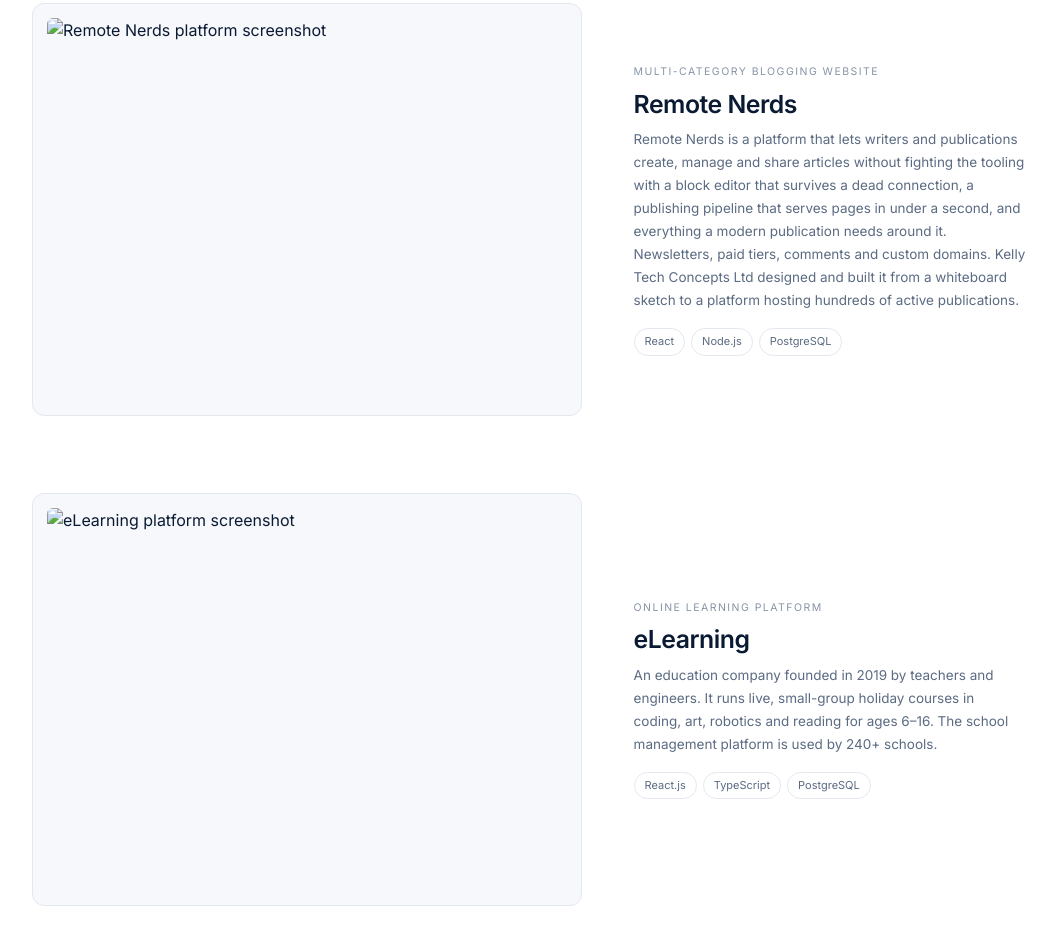
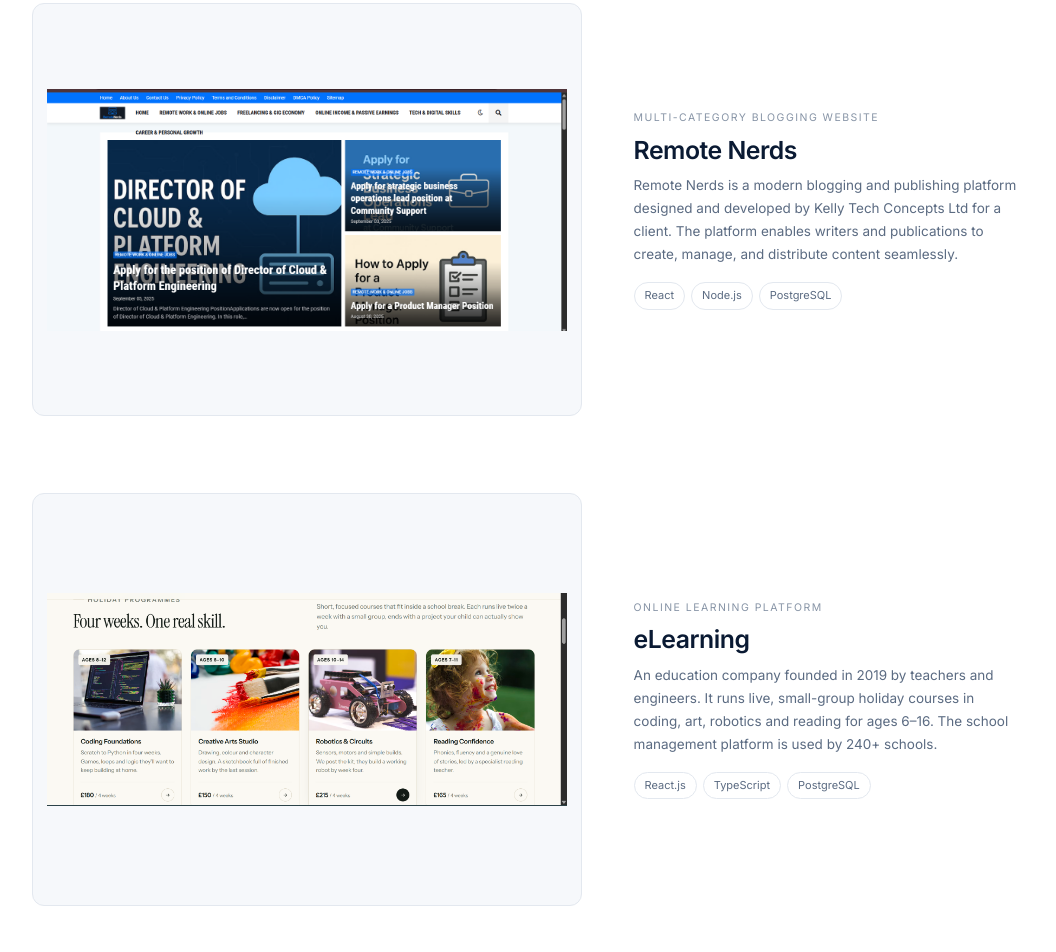
Before and after one commit to Kellytech01/website, a plain HTML site: page index.html in a window 1280 px wide. Shown: the part 3300-4252 px from the top of the page, without its empty margins (32-1088 px from the left). Drawn offline with Linux system fonts and the light colour scheme.

Commit message:
Update index.html

```diff
--- a/index.html
+++ b/index.html
@@ -1660,13 +1660,13 @@ footer{
         <article class="pf-row">
           <div class="pf-media">
             <div class="pf-shot">
-              <img src="portfolio/paytrack-1.jpg" alt="Remote Nerds platform screenshot" loading="lazy" decoding="async">
+              <img src="remotenerds.png" alt="Remote Nerds platform screenshot" loading="lazy" decoding="async">
             </div>
           </div>
           <div class="pf-info">
             <span class="pf-cat">Multi-Category Blogging Website</span>
             <h3>Remote Nerds</h3>
-            <p>Remote Nerds is a platform that lets writers and publications create, manage and share articles without fighting the tooling with a block editor that survives a dead connection, a publishing pipeline that serves pages in under a second, and everything a modern publication needs around it. Newsletters, paid tiers, comments and custom domains. Kelly Tech Concepts Ltd designed and built it from a whiteboard sketch to a platform hosting hundreds of active publications.</p>
+            <p>Remote Nerds is a modern blogging and publishing platform designed and developed by Kelly Tech Concepts Ltd for a client. The platform enables writers and publications to create, manage, and distribute content seamlessly.</p>
             <div class="pf-tags"><span>React</span><span>Node.js</span><span>PostgreSQL</span></div>
           </div>
         </article>
@@ -1674,7 +1674,7 @@ footer{
         <article class="pf-row">
           <div class="pf-media">
             <div class="pf-shot">
-              <img src="portfolio/kolafresh-1.jpg" alt="eLearning platform screenshot" loading="lazy" decoding="async">
+              <img src="elearning.png" alt="eLearning platform screenshot" loading="lazy" decoding="async">
             </div>
           </div>
           <div class="pf-info">
@@ -1688,7 +1688,7 @@ footer{
         <article class="pf-row">
           <div class="pf-media">
             <div class="pf-shot">
-              <img src="portfolio/ecommerce2.png" alt="Gadgets store screenshot" loading="lazy" decoding="async">
+              <img src="ecommerce2.png" alt="Gadgets store screenshot" loading="lazy" decoding="async">
             </div>
           </div>
           <div class="pf-info">
@@ -1702,7 +1702,7 @@ footer{
         <article class="pf-row">
           <div class="pf-media">
             <div class="pf-shot">
-              <img src="portfolio/edubridge-1.jpg" alt="Computer-based testing platform screenshot" loading="lazy" decoding="async">
+              <img src="testing.png" alt="Computer-based testing platform screenshot" loading="lazy" decoding="async">
             </div>
           </div>
           <div class="pf-info">
```
